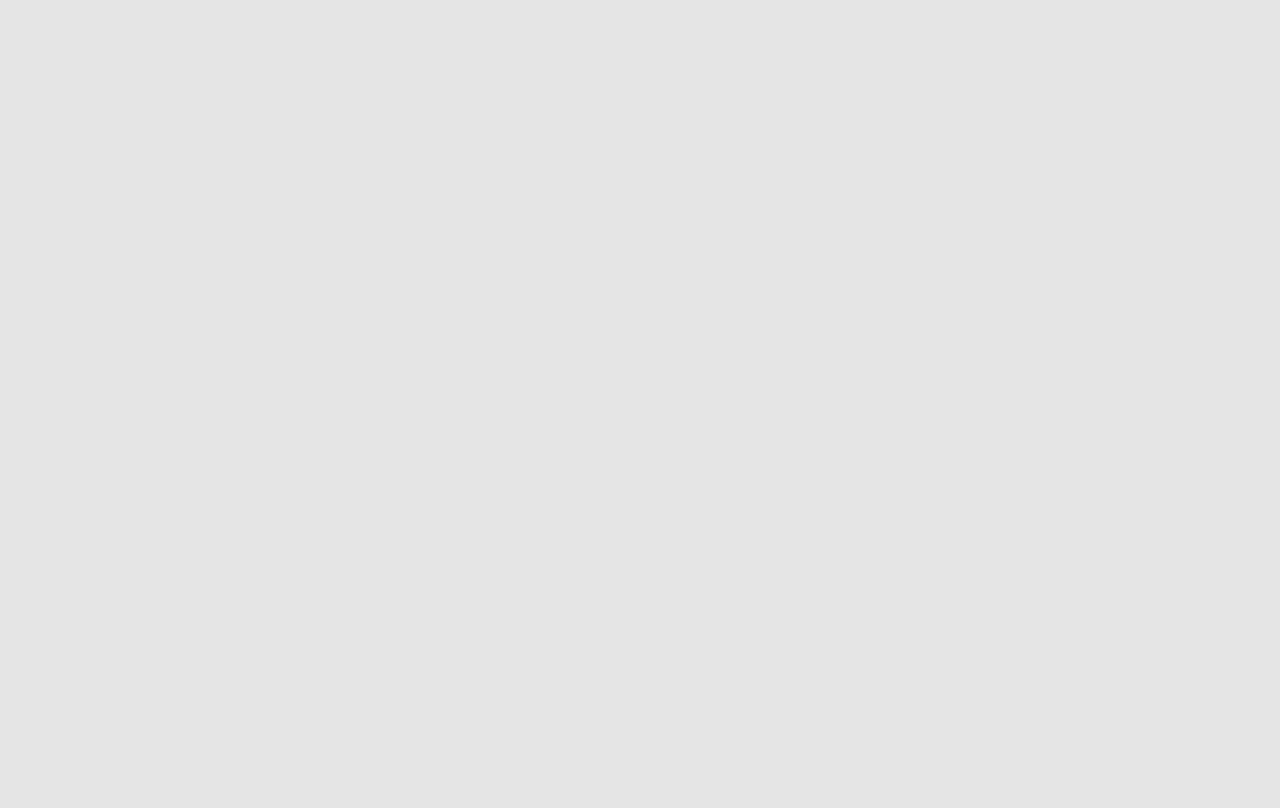
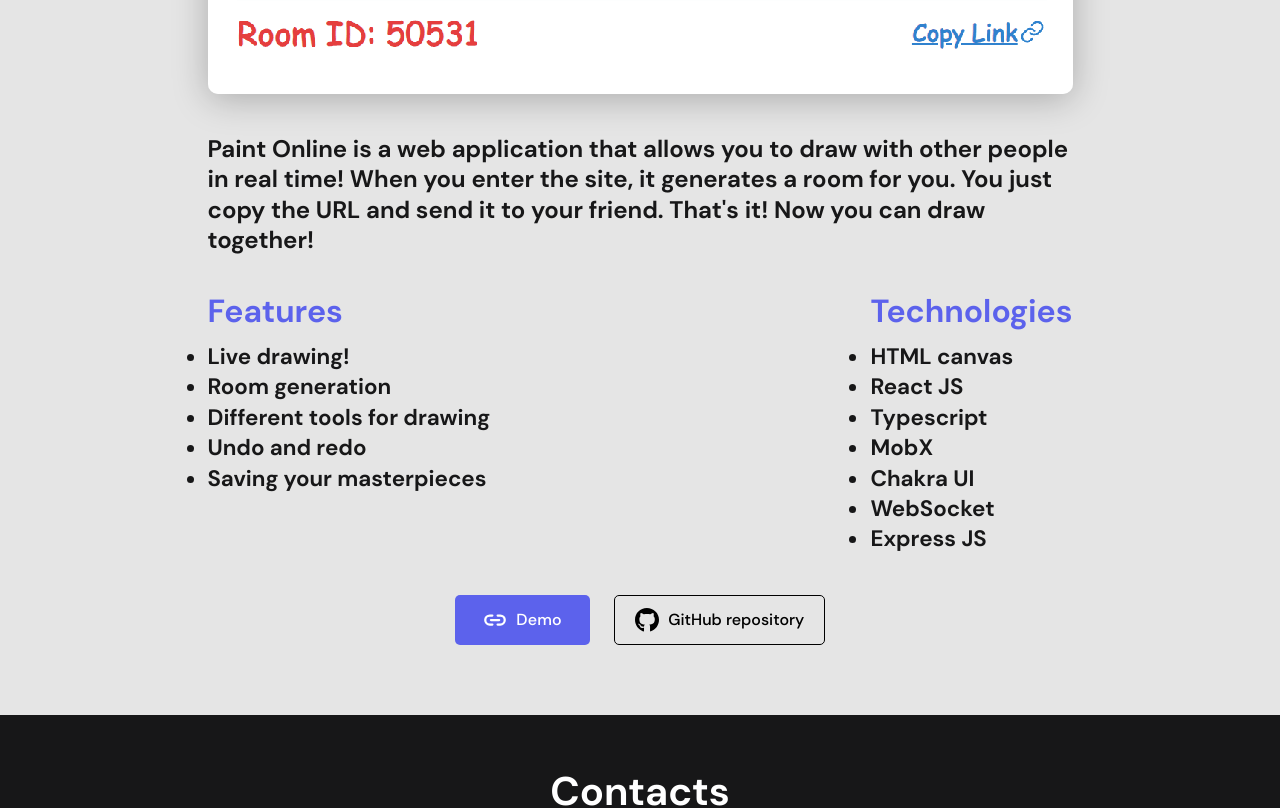
Before and after one commit to KirillGoryakin/Portfolio, a Next.js app: page /project/0 in a window 1280 px wide. Before the commit this address had no page. Shown: the part 700-1508 px from the top of the page. Before the commit the page ends 800 px from the top, so only its background shows below. Built offline with nearby package versions, Linux system fonts and the light colour scheme.

Commit message:
Add project page

```diff
--- /dev/null
+++ b/src/components/Button/Button.tsx
@@ -0,0 +1,56 @@
+import style from './style.module.scss';
+import Link from 'next/link';
+import { Children } from 'react';
+
+type LinkProps = {
+  type: 'link';
+  href: string;
+};
+
+type ButtonProps = {
+  type: 'button';
+};
+
+type Props = (LinkProps | ButtonProps) & {
+  children: string;
+  className?: string;
+  onClick?: React.MouseEventHandler;
+  buttonProps?: {
+    [key: string]: any;
+  };
+};
+
+const Button: React.FC<Props> = (props) => {
+  const {
+    children,
+    className,
+    onClick = () => {},
+    buttonProps,
+  } = props;
+
+  if (props.type === 'link') {
+    return (
+      <Link
+        className={`${style.button} ${className}`}
+        onClick={onClick}
+        href={props.href}
+        target='_blank'
+        {...buttonProps}
+      >
+        <span>{children}</span>
+      </Link>
+    );
+  }
+
+  return (
+    <button
+      className={`${style.button} ${className}`}
+      onClick={onClick}
+      {...buttonProps}
+    >
+      <span>{children}</span>
+    </button>
+  );
+};
+
+export { Button };
--- /dev/null
+++ b/src/components/Button/index.ts
@@ -0,0 +1 @@
+export * from './Button';
--- /dev/null
+++ b/src/components/Button/style.module.scss
@@ -0,0 +1,16 @@
+@import '../../styles/variables.scss';
+
+.button {
+  display: flex;
+  justify-content: center;
+  align-items: center;
+  padding: 1.5rem 3.5rem;
+
+  font-size: 2rem;
+  font-weight: 500;
+  line-height: 24px;
+  letter-spacing: 0.15px;
+  color: #FFFFFF;
+  background: $purple;
+  border-radius: 5px;
+}
--- a/src/components/Navbar/Navbar.tsx
+++ b/src/components/Navbar/Navbar.tsx
@@ -5,7 +5,9 @@ const Navbar = () => {
   return (
     <header className={style.header}>
       <h2 className={style.logo}>
-        <b>Developer</b> portfolio
+        <Link href='/'>
+          <b>Developer</b> portfolio
+        </Link>
       </h2>
 
       <nav className={style.nav}>
--- a/src/page-components/Home/ProjectsSection/ProjectCard.tsx
+++ b/src/page-components/Home/ProjectsSection/ProjectCard.tsx
@@ -17,8 +17,8 @@ const ProjectCard: React.FC<Props> = ({ project }) => {
         className={style.thumbnail}
         src={project.thumbnailUrl}
         alt='Thumbnail'
-        width={370}
-        height={280}
+        width={865}
+        height={650}
       />
 
       <div className={style.projectTitle}>
--- /dev/null
+++ b/src/pages/project/[id].tsx
@@ -0,0 +1,103 @@
+import projectsJSON from '@p/projects.json';
+import style from '@/styles/pages/Project.module.scss';
+import { Section } from '@/components/Section';
+import { Project } from '@/appTypes';
+import { GetStaticProps } from 'next';
+import { useEffect } from 'react';
+import { SectionTitle } from '@/components/SectionTitle';
+import Image from 'next/image';
+import Link from 'next/link';
+import { Button } from '@/components/Button';
+
+const projects = projectsJSON as Project[];
+
+export const getStaticPaths = async () => {
+  type Path = { params: { id: string } };
+  const paths: Path[] = [];
+
+  projects.forEach(project => {
+    paths.push({ params: { id: project.id } });
+  });
+
+  return {
+    paths,
+    fallback: false,
+  };
+};
+
+export const getStaticProps: GetStaticProps = async (context) => {
+  const id = context.params?.id;
+  const project = projects.find(project => project.id === id);
+
+  return {
+    props: {
+      project,
+    },
+  };
+};
+
+type Props = {
+  project: Project | undefined;
+};
+
+const ProjectPage: React.FC<Props> = ({ project }) => {
+
+  return (
+    <Section className={style.projectSection}>
+      {!project
+        ? (<SectionTitle>Not Found</SectionTitle>)
+        : (<>
+          <SectionTitle>{project.title}</SectionTitle>
+
+          <Image
+            className={style.thumbnail}
+            src={project.thumbnailUrl}
+            alt='Project thumbnail'
+            width={865}
+            height={650}
+          />
+
+          <div className={style.description}>{project.description}</div>
+
+          <div className={style.lists}>
+            <div className={style.features}>
+              <h5>Features</h5>
+              <ul>
+                {project.features.map(item => <li key={item}>{item}</li>)}
+              </ul>
+            </div>
+            <div className={style.technologies}>
+              <h5>Technologies</h5>
+              <ul>
+                {project.technologies.map(item => <li key={item}>{item}</li>)}
+              </ul>
+            </div>
+          </div>
+
+          <div className={style.buttons}>
+            {project.demoUrl && (
+              <Button
+                className={style.demoButton}
+                type='link'
+                href={project.demoUrl}
+              >
+                Demo
+              </Button>
+            )}
+
+            {project.repositoryUrl && (
+              <Link
+                className={style.repositoryButton}
+                href={project.repositoryUrl}
+                target='_blank'
+              >
+                <span>GitHub repository</span>
+              </Link>
+            )}
+          </div>
+        </>)}
+    </Section>
+  );
+};
+
+export default ProjectPage;
--- /dev/null
+++ b/src/styles/pages/Project.module.scss
@@ -0,0 +1,113 @@
+@import '../variables.scss';
+
+.projectSection {
+  width: 865px;
+  margin: 0 auto;
+
+  .thumbnail {
+    display: block;
+    width: 865px;
+    height: 650px;
+    margin: 0 auto 5rem;
+
+    box-shadow: 0px 5px 35px rgba(0, 0, 0, 0.25);
+    border-radius: 10px;
+  }
+
+  .description {
+    font-size: 3rem;
+    font-weight: 700;
+    line-height: 3.8rem;
+    color: #171718;
+
+    margin-bottom: 2.5rem;
+  }
+
+  .lists {
+    display: flex;
+    justify-content: space-between;
+    margin-top: 5rem;
+  }
+
+  .features, .technologies {
+    font-size: 2.8rem;
+    font-weight: 700;
+    line-height: 3.8rem;
+    color: #171718;
+
+    & > h5 {
+      font-size: 4rem;
+      color: $purple;
+
+      margin-bottom: 2rem;
+    }
+
+    ul {
+      list-style: disc;
+    }
+  }
+
+  .buttons {
+    display: flex;
+    justify-content: center;
+    gap: 3rem;
+    margin-top: 5rem;
+  }
+
+  .demoButton {
+    gap: 1.2rem;
+
+    transition: opacity 0.2s ease-in-out;
+
+    &:hover {
+      opacity: 0.8;
+
+      span {
+        color: #ffffff;
+      }
+    }
+
+    &::before {
+      content: '';
+      display: block;
+      width: 3rem;
+      height: 3rem;
+
+      background: url('/images/visit.svg');
+      background-repeat: no-repeat;
+      background-position: 50%;
+      background-size: contain;
+    }
+  }
+
+  .repositoryButton {
+    display: flex;
+    justify-content: center;
+    align-items: center;
+    gap: 1.2rem;
+    padding: 1.5rem 2.5rem;
+
+    font-size: 2rem;
+    font-weight: 500;
+    line-height: 3rem;
+    color: #000000;
+    border: 1px solid #000000;
+    border-radius: 5px;
+    background: transparent;
+    transition: background 0.2s ease-in-out;
+
+    &:hover { background: #ffffff; }
+
+    &::before {
+      content: '';
+      display: block;
+      width: 3rem;
+      height: 3rem;
+
+      background: url('/images/github.svg');
+      background-repeat: no-repeat;
+      background-position: 50%;
+      background-size: contain;
+    }
+  }
+}
```
Also changed, not shown: src/page-components/Home/WelcomeSection/WelcomeSection.tsx (+7 -3 lines), src/page-components/Home/WelcomeSection/style.module.scss (+1 -13 lines), public/images/github.svg (added), public/images/visit.svg (added).
